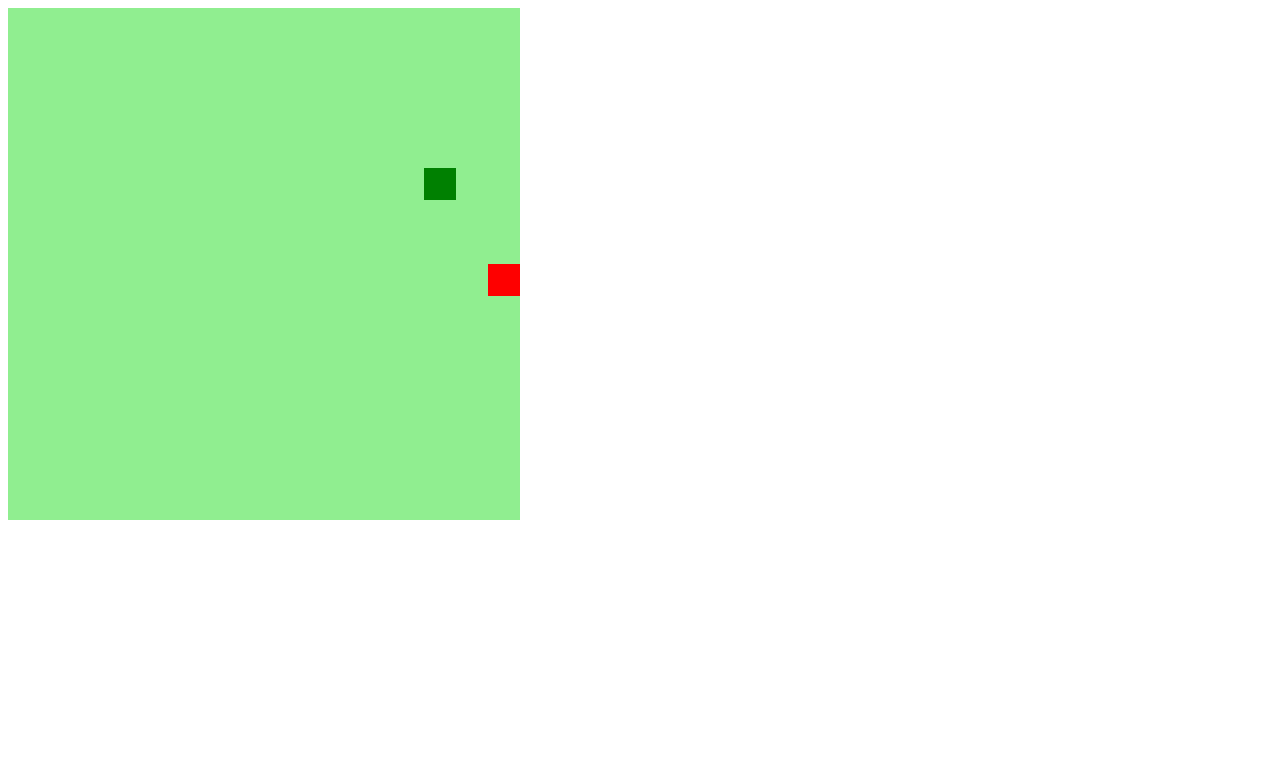
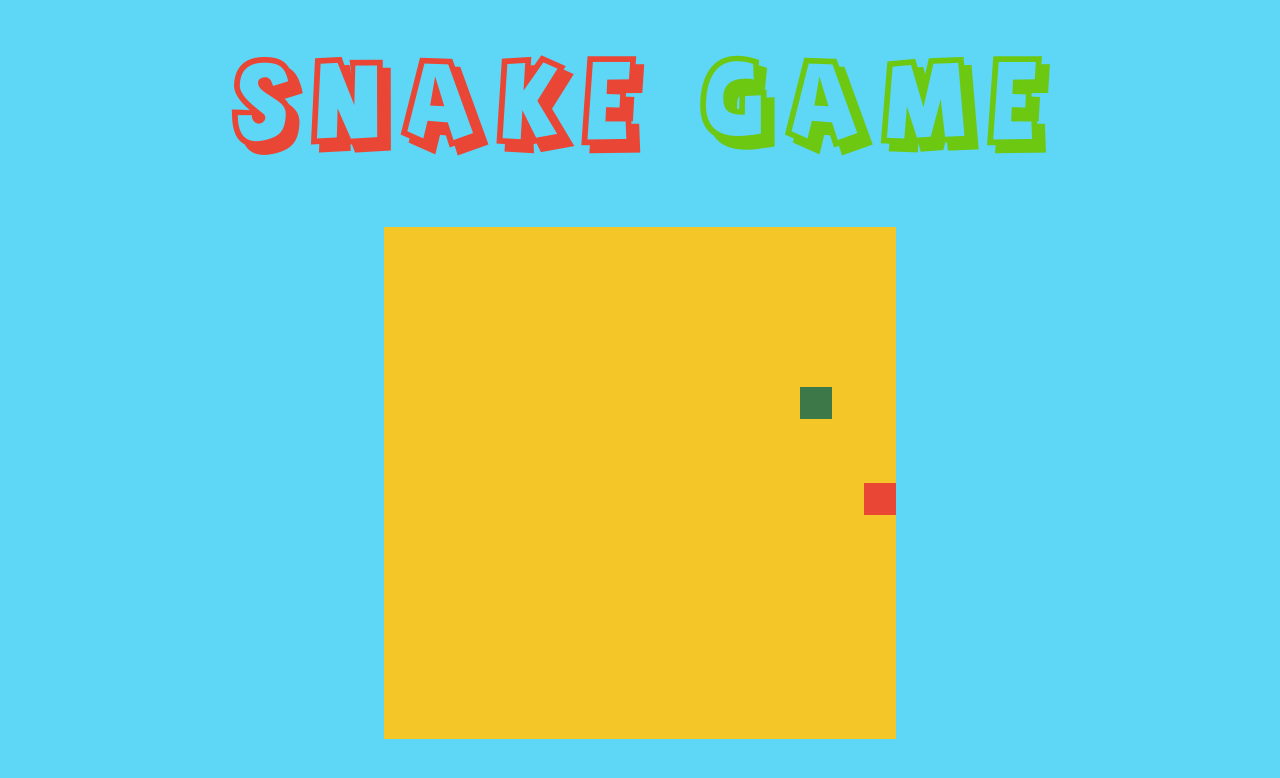
Before and after one commit to Valdeirsilva2/snake-game, a plain HTML site: page index.html in a window 1280 px wide. Drawn offline with Linux system fonts and the light colour scheme.

Commit message:
Estilizando o jogo com css

```diff
--- a/index.html
+++ b/index.html
@@ -6,9 +6,12 @@
     <meta name="viewport" content="width=device-width, initial-scale=1.0">
     <link rel="stylesheet" href="style.css">
     <script defer src="script.js"></script>
-    <title>Snake game</title>
+    <title>Snake Game</title>
 </head>
 <body>
-    <canvas id="snake" width="512" height="512"></canvas>
+    <div class="main">
+        <h1>Snake <span>Game</span></h1>
+        <canvas id="snake" width="512" height="512"></canvas>
+    </div>
 </body>
 </html>
--- a/script.js
+++ b/script.js
@@ -12,24 +12,21 @@ let food = {
     y: Math.floor(Math.random() * 15 + 1) * box
 }
 
-
-
 function criarBG() {
-    context.fillStyle = "Lightgreen";
+    context.fillStyle = "#f5c627";
     context.fillRect(0, 0, 16 * box, 16 * box);
 }
 
 function createSnake() {
     for (i = 0; i < snake.length; i++) {
-        context.fillStyle = "green";
+        context.fillStyle = "#3c7848";
         context.fillRect(snake[i].x, snake[i].y, box, box);
     }
 }
 
 function drawFood() {
-    context.fillStyle = "red";
-    context.fillRect(food.x, food.y, box, box)
-
+    context.fillStyle = "#ea4635";
+    context.fillRect(food.x, food.y, box, box);
 }
 
 document.addEventListener('keydown', update);
@@ -48,6 +45,13 @@ function startGame() {
     if(snake[0].x < 0 && direction == "left") snake[0].x = 15 * box;
     if(snake[0].y > 15 * box && direction == "down") snake[0].y = 0;
     if(snake[0].y < 0 && direction == "up") snake[0].y = 15 * box;
+
+    for(i = 1; i < snake.length; i++){
+        if(snake[0].x == snake[i].x && snake[0].y == snake[i].y) {
+            clearInterval(game);
+            alert("Fim de Jogo  :(")
+        }
+    }
 
     criarBG();
     drawFood();
--- a/style.css
+++ b/style.css
@@ -0,0 +1,33 @@
+* {
+    margin: 0;
+    padding: 0;
+}
+
+@font-face {
+    font-family: "Agentred";
+    src: url('fonts/AGENTRED.TTF');
+}
+body {
+    height: 100vh;
+    width: 100%;
+    background: #5ed6f5;
+    display: flex;
+    justify-content: center;
+    align-items: center;
+
+}
+.main {
+}
+.main h1 {
+    font-family: "Agentred";
+    font-size: 5rem;
+    margin-bottom: 5rem;
+    color: #ea4635;
+}
+.main h1 span {
+    color: #6dc812;
+}
+.main canvas {
+    margin: 0 auto;
+    display: block;
+}
```
Also changed, not shown: fonts/AGENTRED.TTF (added).
